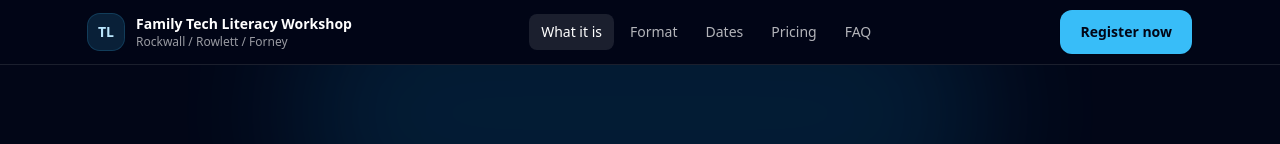
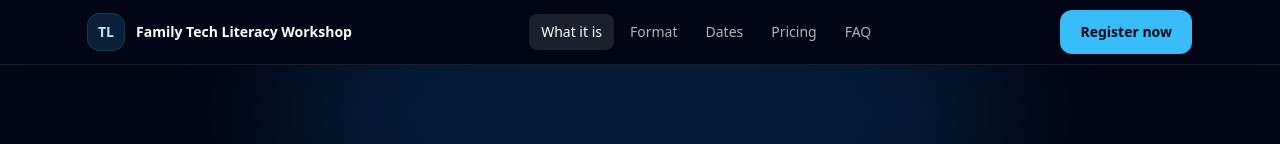
Before and after one commit to chipgpt/tech-literacy-workshop, a React (Vite) app: page / in a window 1280 px wide. Shown: the top 144 px of the page. Built offline with nearby package versions, Linux system fonts and the light colour scheme; the HTML template or start-up script is replaced by a standard one.

Commit message:
Remove disclaimer and area tagline

```diff
--- a/src/App.tsx
+++ b/src/App.tsx
@@ -202,7 +202,7 @@ export default function App() {
             </div>
             <div className="leading-tight">
               <p className="text-sm font-semibold">Family Tech Literacy Workshop</p>
-              <p className="text-xs text-white/60">Rockwall / Rowlett / Forney</p>
+              {/* (Removed: area tagline) */}
             </div>
           </a>
 
@@ -560,9 +560,7 @@ export default function App() {
             <Card title="Safety">
               If your child needs a break, hallway breaks are always okay. In an emergency we’ll follow venue
               procedures.
-              <p className="mt-2 text-white/70">
-                (This workshop is educational, not medical/legal advice.)
-              </p>
+              {/* (Removed: medical/legal advice disclaimer) */}
             </Card>
           </div>
         </Section>
@@ -604,7 +602,7 @@ export default function App() {
             <footer className="mt-10 border-t border-white/10 pt-6 text-sm text-white/60">
               <div className="flex flex-col gap-2 sm:flex-row sm:items-center sm:justify-between">
                 <p>© {new Date().getFullYear()} Chip Armstrong</p>
-                <p className="text-white/50">Family Tech Literacy Workshop • Rockwall / Rowlett / Forney</p>
+                <p className="text-white/50">Family Tech Literacy Workshop</p>
               </div>
             </footer>
           </Container>
```
